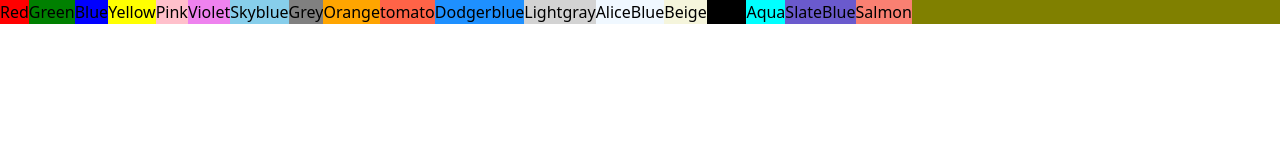
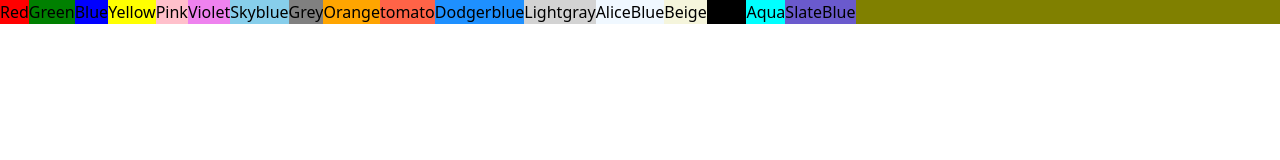
Before and after one commit to haquedot/BgChanger, a React (Vite) app: page / in a window 1280 px wide. Shown: the top 160 px of the page. Built offline with nearby package versions, Linux system fonts and the light colour scheme.

Commit message:
Update App.jsx

```diff
--- a/src/App.jsx
+++ b/src/App.jsx
@@ -101,11 +101,7 @@ function App() {
             style={{ backgroundColor: "SlateBlue" }}>
             SlateBlue</button>
 
-            <button
-            onClick={() => setColor("Salmon")}
-            className="outline-none px-4 py-1 rounded text-white"
-            style={{ backgroundColor: "Salmon" }}>
-            Salmon</button>
+
         </div>
       </div>
     </div>
```
